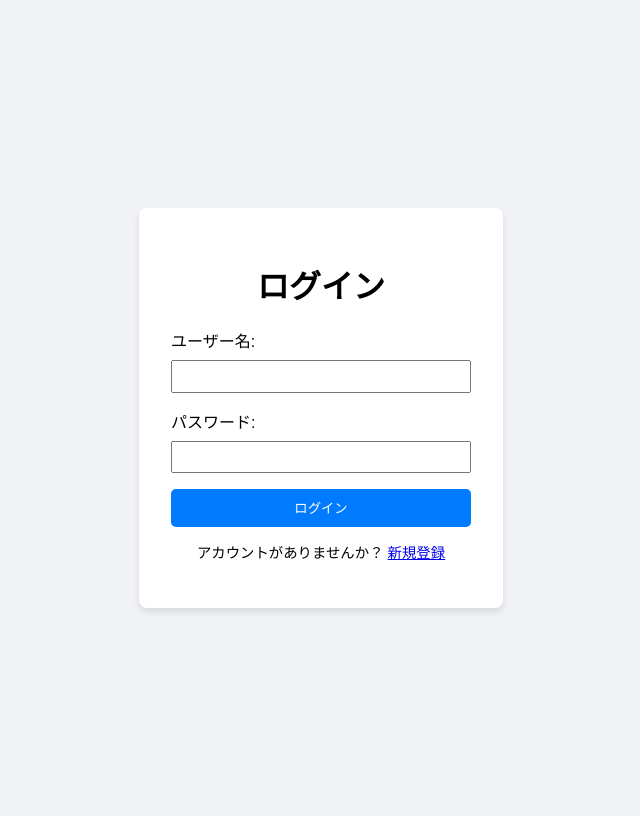
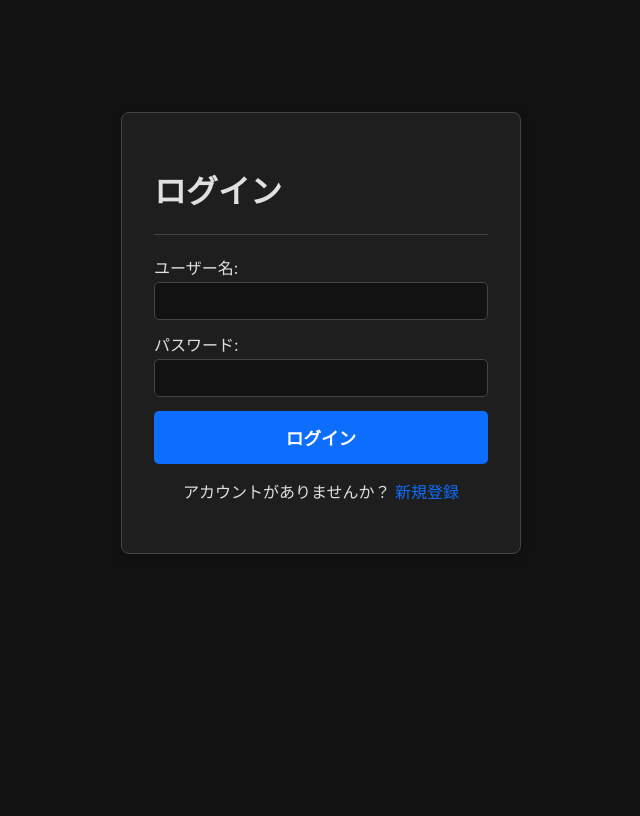
Before and after one commit to 231083K/ai_heart_checker, a FastAPI app: page /login in a window 1280 px wide. Shown: the whole page, without its empty margins (319-959 px from the left). After the commit the page ends 554 px from the top, so only its background shows below. Run offline with FastAPI, Linux system fonts and the light colour scheme.

Commit message:
CSSChange

```diff
--- a/app/static/style.css
+++ b/app/static/style.css
@@ -0,0 +1,200 @@
+/* --- Color Palette & Base --- */
+:root {
+    --bg-color: #121212;
+    --surface-color: #1e1e1e;
+    --primary-color: #0d6efd;
+    --primary-hover-color: #0b5ed7;
+    --text-color: #e0e0e0;
+    --text-muted-color: #8e8e8e;
+    --border-color: #444;
+
+    --risk-normal: #28a745;
+    --risk-low: #ffc107;
+    --risk-medium: #fd7e14;
+    --risk-high: #dc3545;
+}
+
+body {
+    font-family: -apple-system, BlinkMacSystemFont, "Segoe UI", Roboto, "Helvetica Neue", Arial, "Noto Sans", sans-serif, "Apple Color Emoji", "Segoe UI Emoji", "Segoe UI Symbol", "Noto Color Emoji";
+    line-height: 1.6;
+    background-color: var(--bg-color);
+    color: var(--text-color);
+    margin: 0;
+    padding: 2em;
+}
+
+.container {
+    max-width: 1000px;
+    margin: 0 auto;
+    padding: 0 1em;
+}
+
+h1, h2 {
+    color: var(--text-color);
+    border-bottom: 1px solid var(--border-color);
+    padding-bottom: 0.5em;
+}
+
+a {
+    color: var(--primary-color);
+    text-decoration: none;
+}
+a:hover {
+    text-decoration: underline;
+}
+
+/* --- Header --- */
+.header {
+    display: flex;
+    justify-content: space-between;
+    align-items: center;
+    padding-bottom: 1em;
+    margin-bottom: 2em;
+    border-bottom: 1px solid var(--border-color);
+}
+.header h1 {
+    border-bottom: none;
+    margin: 0;
+}
+.header nav a {
+    margin-left: 1em;
+}
+
+/* --- Forms --- */
+.form-box, .content-box {
+    background-color: var(--surface-color);
+    padding: 2em;
+    border-radius: 8px;
+    border: 1px solid var(--border-color);
+    box-shadow: 0 4px 12px rgba(0, 0, 0, 0.2);
+}
+
+input[type="file"], input[type="text"], input[type="password"] {
+    display: block;
+    width: 100%;
+    padding: 0.8em;
+    margin-bottom: 1em;
+    background-color: var(--bg-color);
+    border: 1px solid var(--border-color);
+    color: var(--text-color);
+    border-radius: 5px;
+    box-sizing: border-box;
+}
+
+button {
+    width: 100%;
+    padding: 0.8em 1.5em;
+    background-color: var(--primary-color);
+    color: white;
+    border: none;
+    border-radius: 5px;
+    cursor: pointer;
+    font-size: 1.1em;
+    font-weight: bold;
+    transition: background-color 0.2s;
+}
+button:hover {
+    background-color: var(--primary-hover-color);
+}
+
+/* --- Result & History Page --- */
+.risk-summary {
+    padding: 1.5em;
+    margin-bottom: 2em;
+    border-left-width: 8px;
+    border-left-style: solid;
+    border-radius: 8px;
+    background-color: var(--surface-color);
+}
+.risk-summary.risk-normal { border-color: var(--risk-normal); }
+.risk-summary.risk-low { border-color: var(--risk-low); }
+.risk-summary.risk-medium { border-color: var(--risk-medium); }
+.risk-summary.risk-high { border-color: var(--risk-high); }
+.risk-summary .percentage { font-size: 1.8em; font-weight: bold; }
+
+.result-container {
+    display: grid;
+    grid-template-columns: 1fr 1fr;
+    gap: 2em;
+}
+
+.plot img {
+    max-width: 100%;
+    border-radius: 8px;
+    background-color: white; /* グラフ自体は白背景なので */
+}
+
+table {
+    width: 100%;
+    border-collapse: collapse;
+}
+th, td {
+    border: 1px solid var(--border-color);
+    padding: 0.8em;
+    text-align: left;
+}
+th {
+    background-color: #2a2a2a;
+}
+/* --- Hamburger Menu --- */
+.nav-container {
+    position: relative;
+}
+
+.hamburger-btn {
+    width: 40px;
+    height: 40px;
+    display: flex;
+    flex-direction: column;
+    justify-content: space-around;
+    padding: 8px;
+    box-sizing: border-box;
+    background-color: transparent;
+    border: none;
+    cursor: pointer;
+}
+
+.hamburger-btn .bar {
+    display: block;
+    width: 100%;
+    height: 3px;
+    background-color: var(--text-color);
+    border-radius: 2px;
+}
+
+.nav-menu {
+    position: absolute;
+    top: 50px; /* ヘッダーからの距離 */
+    right: 0;
+    background-color: var(--surface-color);
+    border: 1px solid var(--border-color);
+    border-radius: 8px;
+    box-shadow: 0 8px 16px rgba(0,0,0,0.3);
+    width: 200px;
+    z-index: 1000;
+    display: none; /* 初期状態では非表示 */
+    padding: 0.5em 0;
+}
+
+.nav-menu.is-active {
+    display: block; /* is-activeクラスが付いたら表示 */
+}
+
+.nav-menu .user-info {
+    padding: 0.8em 1.2em;
+    font-weight: bold;
+    border-bottom: 1px solid var(--border-color);
+    margin-bottom: 0.5em;
+}
+
+.nav-menu a {
+    display: block;
+    padding: 0.8em 1.2em;
+    color: var(--text-color);
+    text-decoration: none;
+}
+
+.nav-menu a:hover {
+    background-color: var(--primary-color);
+    color: white;
+}
--- a/app/templates/login.html
+++ b/app/templates/login.html
@@ -1 +1 @@
-<!DOCTYPE html><html lang="ja"><head><title>ログイン</title><style>body{font-family:sans-serif;display:flex;justify-content:center;align-items:center;height:100vh;background-color:#f0f2f5;}.login-box{background:white;padding:2em;border-radius:8px;box-shadow:0 4px 6px rgba(0,0,0,0.1);width:300px;}h1{text-align:center;}form div{margin-bottom:1em;}label{display:block;margin-bottom:0.5em;}input{width:100%;padding:0.5em;box-sizing:border-box;}button{width:100%;padding:0.7em;background-color:#007bff;color:white;border:none;border-radius:5px;cursor:pointer;}p{font-size:0.9em;text-align:center;}</style></head><body><div class="login-box"><h1>ログイン</h1><form action="/token" method="post"><div><label for="username">ユーザー名:</label><input type="text" id="username" name="username" required></div><div><label for="password">パスワード:</label><input type="password" id="password" name="password" required></div><button type="submit">ログイン</button></form><p>アカウントがありませんか？ <a href="/register">新規登録</a></p></div></body></html>
+<!DOCTYPE html><html lang="ja"><head><title>ログイン</title><link rel="stylesheet" href="{{ url_for('static', path='style.css') }}"></head><body><div class="container" style="max-width: 400px; margin-top: 5em;"><div class="form-box"><h1>ログイン</h1>{% if error %}<p style="color:var(--risk-high);">{{ error }}</p>{% endif %}<form action="/token" method="post"><div><label for="username">ユーザー名:</label><input type="text" id="username" name="username" required></div><div><label for="password">パスワード:</label><input type="password" id="password" name="password" required></div><button type="submit">ログイン</button></form><p style="text-align:center; margin-top:1em;">アカウントがありませんか？ <a href="/register">新規登録</a></p></div></div></body></html>
--- a/app/templates/register.html
+++ b/app/templates/register.html
@@ -1 +1 @@
-<!DOCTYPE html><html lang="ja"><head><title>新規登録</title><style>body{font-family:sans-serif;display:flex;justify-content:center;align-items:center;height:100vh;background-color:#f0f2f5;}.login-box{background:white;padding:2em;border-radius:8px;box-shadow:0 4px 6px rgba(0,0,0,0.1);width:300px;}h1{text-align:center;}form div{margin-bottom:1em;}label{display:block;margin-bottom:0.5em;}input{width:100%;padding:0.5em;box-sizing:border-box;}button{width:100%;padding:0.7em;background-color:#28a745;color:white;border:none;border-radius:5px;cursor:pointer;}p{font-size:0.9em;text-align:center;}</style></head><body><div class="login-box"><h1>新規登録</h1><form action="/register" method="post"><div><label for="username">ユーザー名:</label><input type="text" id="username" name="username" required></div><div><label for="password">パスワード:</label><input type="password" id="password" name="password" required></div><button type="submit">登録</button></form><p>すでにアカウントをお持ちですか？ <a href="/login">ログイン</a></p></div></body></html>
+<!DOCTYPE html><html lang="ja"><head><title>新規登録</title><link rel="stylesheet" href="{{ url_for('static', path='style.css') }}"></head><body><div class="container" style="max-width: 400px; margin-top: 5em;"><div class="form-box"><h1>新規登録</h1>{% if error %}<p style="color:var(--risk-high);">{{ error }}</p>{% endif %}<form action="/register" method="post"><div><label for="username">ユーザー名:</label><input type="text" id="username" name="username" required></div><div><label for="password">パスワード:</label><input type="password" id="password" name="password" required></div><button type="submit" style="background-color:#28a745;">登録</button></form><p style="text-align:center; margin-top:1em;">すでにアカウントをお持ちですか？ <a href="/login">ログイン</a></p></div></div></body></html>
```
Also changed, not shown: app/templates/base.html (added, +65 -0 lines), app/templates/history.html (added, +36 -0 lines), app/templates/index.html (+13 -40 lines), app/templates/result.html (+15 -48 lines).
